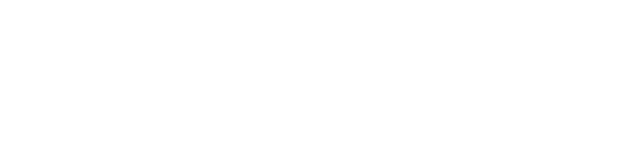
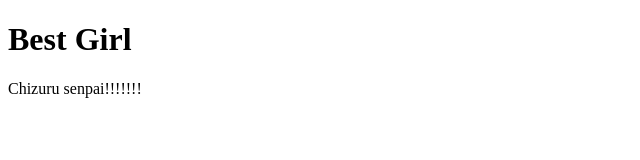
Before and after one commit to MarkeKy/repo_one, a plain HTML site: page index.html in a window 1280 px wide. Shown: the whole page, without its empty margins (0-640 px from the left). Drawn offline with Linux system fonts and the light colour scheme.

Commit message:
Added content to index.html

```diff
--- a/index.html
+++ b/index.html
@@ -6,6 +6,7 @@
     <title>Document</title>
 </head>
 <body>
-
+    <h1>Best Girl</h1>
+    <p>Chizuru senpai!!!!!!!</p>
 </body>
 </html>
```
